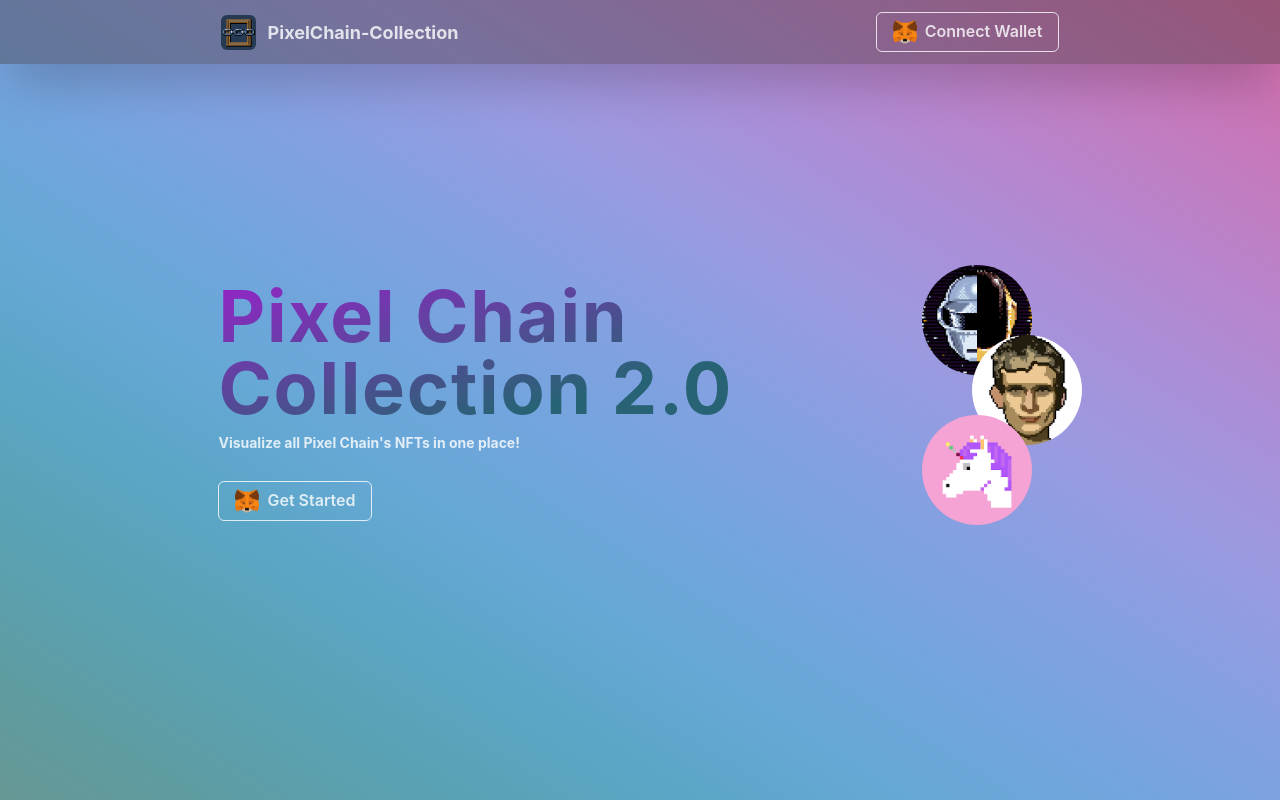
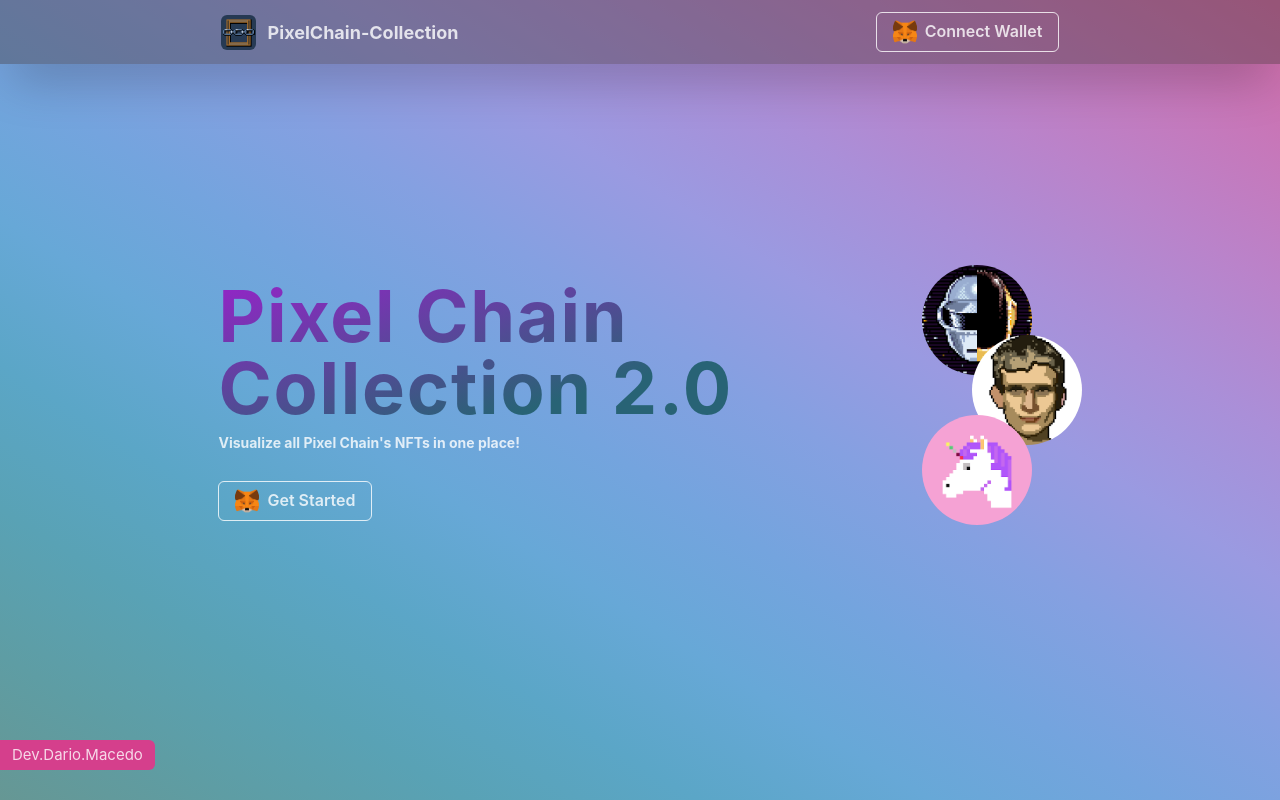
Before and after one commit to DaroMacs/nftstudios, a React (Vite) app: page / in a window 1280 px wide. Built offline with nearby package versions, Linux system fonts and the light colour scheme.

Commit message:
label added

```diff
--- a/src/Hero.tsx
+++ b/src/Hero.tsx
@@ -1,5 +1,6 @@
-import { Text, Flex, Heading, VStack, Stack } from '@chakra-ui/react';
+import { Text, Flex, Heading, VStack, Stack, Box } from '@chakra-ui/react';
 import ButtonWallet from './utils/ButtonWallet';
+import Label from './utils/Label';
 import vitalik from './assets/images/vitalik.png';
 import unicorn from './assets/images/unicorn.png';
 import daft from './assets/images/daft.png';
@@ -15,6 +16,7 @@
 
 const Hero = () => {
 	return (
+		<Box>
 			<Flex justifyContent={'center'} alignItems={'center'} h='100vh'>
 				<Flex w={'full'} justifyContent='space-evenly'>
 					<VStack alignItems={'start'} justifyContent={'center'}>
@@ -63,12 +65,7 @@
 					</VStack>
 
 					<Stack gap={8}>
-					<motion.div
-						variants={fadeTop1}
-						initial='hidden'
-						animate='visible'
-						transition={{ duration: 1 }}
-					>
+						<motion.div variants={fadeTop1} initial='hidden' animate='visible'>
 							<ImagePixeled
 								src={daft}
 								top={'70px'}
@@ -76,12 +73,7 @@
 								position={'relative'}
 							/>
 						</motion.div>
-					<motion.div
-						variants={fadeTop2}
-						initial='hidden'
-						animate='visible'
-						transition={{ duration: 1.1 }}
-					>
+						<motion.div variants={fadeTop2} initial='hidden' animate='visible'>
 							<ImagePixeled
 								src={vitalik}
 								top={'-10px'}
@@ -89,12 +81,7 @@
 								position={'relative'}
 							/>
 						</motion.div>
-					<motion.div
-						variants={fadeTop3}
-						initial='hidden'
-						animate='visible'
-						transition={{ duration: 1.2 }}
-					>
+						<motion.div variants={fadeTop3} initial='hidden' animate='visible'>
 							<ImagePixeled
 								src={unicorn}
 								top={'-80px'}
@@ -104,7 +91,9 @@
 						</motion.div>
 					</Stack>
 				</Flex>
+				<Label />
 			</Flex>
+		</Box>
 	);
 };
 
--- a/src/components/variants.ts
+++ b/src/components/variants.ts
@@ -12,14 +12,18 @@
 
 export const fadeTop1: Variants = {
 	hidden: { opacity: 0, y: 130 },
-	visible: { opacity: 1, y: 0 },
+	visible: { opacity: 1, y: 0, transition: { duration: 1 } },
 };
 export const fadeTop2: Variants = {
 	hidden: { opacity: 0, y: 130 },
-	visible: { opacity: 1, y: 0 },
+	visible: { opacity: 1, y: 0, transition: { duration: 1.1 } },
 };
 export const fadeTop3: Variants = {
 	hidden: { opacity: 0, y: 130 },
-	visible: { opacity: 1, y: 0 },
-	animate: {},
+	visible: { opacity: 1, y: 0, transition: { duration: 1.2 } },
 };
+
+export const fadeLeftLabel: Variants = {
+	hidden: { opacity: 0, x: 0 },
+	visible: { opacity: 1, x: 0 },
+};
--- /dev/null
+++ b/src/utils/Label.tsx
@@ -0,0 +1,32 @@
+import { Box, Link, Text } from '@chakra-ui/react';
+import { motion } from 'framer-motion';
+import { fadeLeftLabel } from '../components/variants';
+
+const Label = () => {
+	return (
+		<motion.div
+			variants={fadeLeftLabel}
+			initial='hidden'
+			animate='visible'
+			transition={{ duration: 1 }}
+		>
+			<Box
+				position={'absolute'}
+				bottom={'30px'}
+				left={'0px'}
+				aria-label='Search database'
+				roundedTopRight={'md'}
+				roundedBottomRight={'md'}
+				bg={'pink.500'}
+			>
+				<Text px={3} py={1} fontSize={'15px'} color={'whiteAlpha.800'}>
+					<Link href='https://www.linkedin.com/in/dario-macedo-44818a55/'>
+						Dev.Dario.Macedo
+					</Link>
+				</Text>
+			</Box>
+		</motion.div>
+	);
+};
+
+export default Label;
```
Lines whose indentation alone changed are shown as unchanged.
